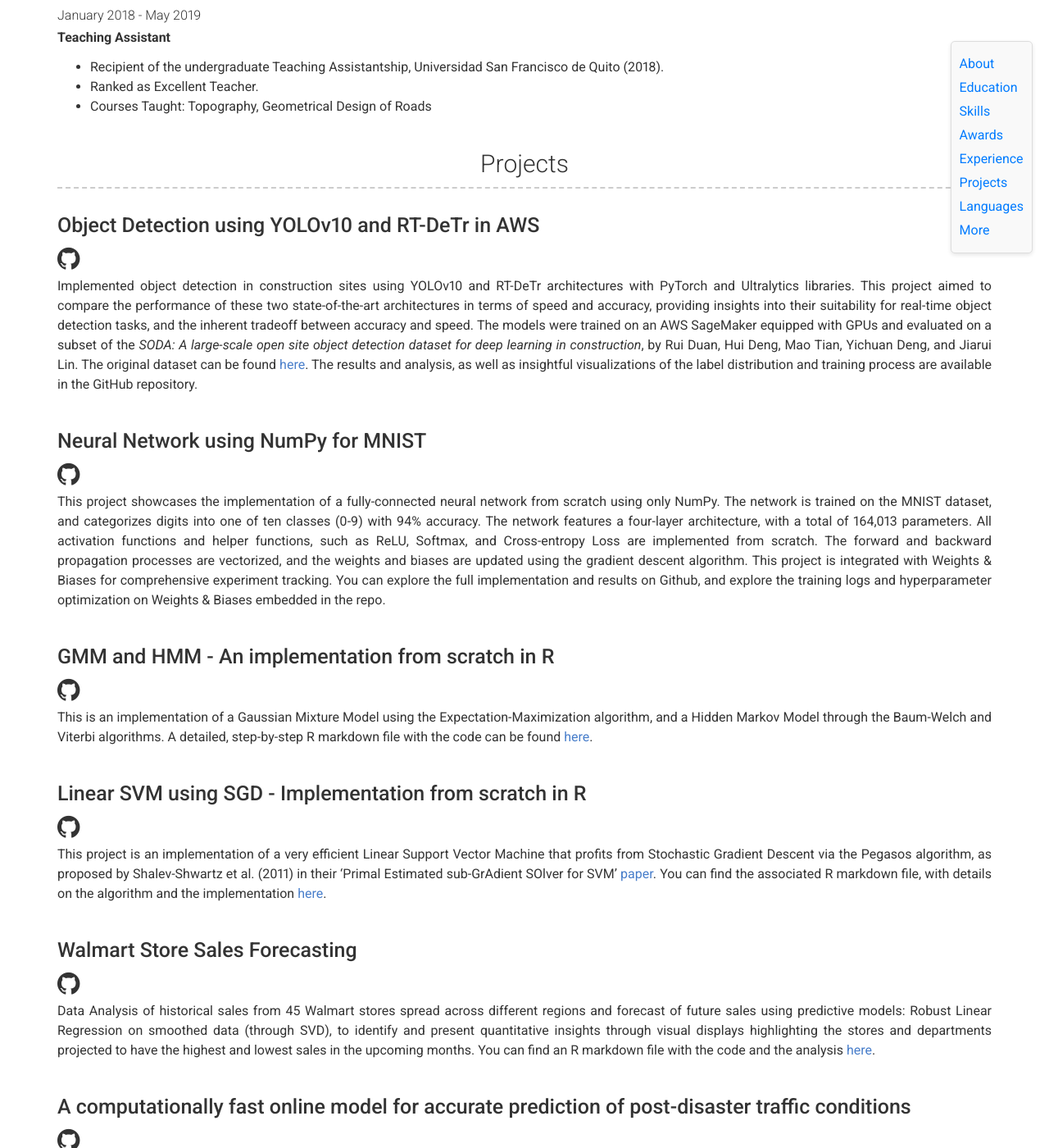
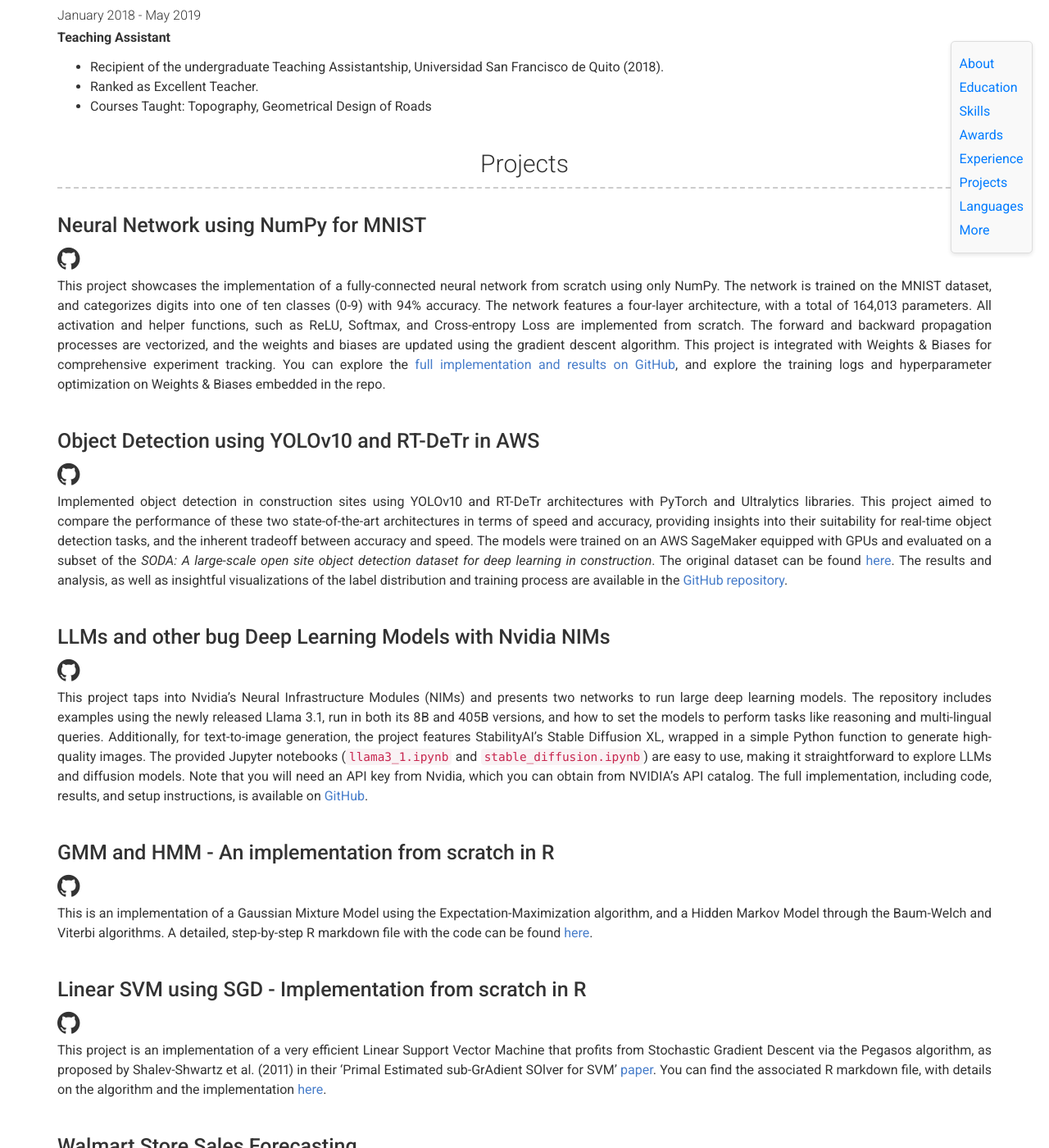
Before and after one commit to fsaudm/fsaudm.github.io, a Jekyll site: the page built from index.md, in a window 1280 px wide and 1400 px high, scrolled down 5098 px. Shown: the whole window at 82% size. Built offline with Jekyll 4.4.1, drawn with Linux system fonts in a browser that asks for light colours.

Commit message:
added nims project

```diff
--- a/_data/projects.yml
+++ b/_data/projects.yml
@@ -1,15 +1,19 @@
 # Project template
+
+- name: Neural Network using NumPy for MNIST
+  github: fsaudm/NeuralNet_in_NumPy
+  description: |
+    This project showcases the implementation of a fully-connected neural network from scratch using only NumPy. The network is trained on the MNIST dataset, and categorizes digits into one of ten classes (0-9) with 94% accuracy. The network features a four-layer architecture, with a total of 164,013 parameters. All activation and helper functions, such as ReLU, Softmax, and Cross-entropy Loss are implemented from scratch. The forward and backward propagation processes are vectorized, and the weights and biases are updated using the gradient descent algorithm. This project is integrated with Weights & Biases for comprehensive experiment tracking. You can explore the [full implementation and results on GitHub](https://github.com/fsaudm/NeuralNet_in_NumPy), and explore the training logs and hyperparameter optimization on Weights & Biases embedded in the repo.
 
 - name: Object Detection using YOLOv10 and RT-DeTr in AWS
   github: fsaudm/YOLOv10_RT-DeTr_in_AWS
   description: |
-    Implemented object detection in construction sites using YOLOv10 and RT-DeTr architectures with PyTorch and Ultralytics libraries. This project aimed to compare the performance of these two state-of-the-art architectures in terms of speed and accuracy, providing insights into their suitability for real-time object detection tasks, and the inherent tradeoff between accuracy and speed. The models were trained on an AWS SageMaker equipped with GPUs and evaluated on a subset of the *SODA: A large-scale open site object detection dataset for deep learning in construction*, by Rui Duan, Hui Deng, Mao Tian, Yichuan Deng, and Jiarui Lin. The original dataset can be found [here](https://www.sciencedirect.com/science/article/abs/pii/S0926580522003727). The results and analysis, as well as insightful visualizations of the label distribution and training process are available in the GitHub repository.
+    Implemented object detection in construction sites using YOLOv10 and RT-DeTr architectures with PyTorch and Ultralytics libraries. This project aimed to compare the performance of these two state-of-the-art architectures in terms of speed and accuracy, providing insights into their suitability for real-time object detection tasks, and the inherent tradeoff between accuracy and speed. The models were trained on an AWS SageMaker equipped with GPUs and evaluated on a subset of the *SODA: A large-scale open site object detection dataset for deep learning in construction*. The original dataset can be found [here](https://www.sciencedirect.com/science/article/abs/pii/S0926580522003727). The results and analysis, as well as insightful visualizations of the label distribution and training process are available in the [GitHub repository](https://github.com/fsaudm/YOLOv10_RT-DeTr_in_AWS).
 
-- name: Neural Network using NumPy for MNIST
-  github: fsaudm/NeuralNet_in_NumPy
+- name: LLMs and other bug Deep Learning Models with Nvidia NIMs
+  github: fsaudm/Nvidia-nims
   description: |
-    This project showcases the implementation of a fully-connected neural network from scratch using only NumPy. The network is trained on the MNIST dataset, and categorizes digits into one of ten classes (0-9) with 94% accuracy. The network features a four-layer architecture, with a total of 164,013 parameters. All activation functions and helper functions, such as ReLU, Softmax, and Cross-entropy Loss are implemented from scratch. The forward and backward propagation processes are vectorized, and the weights and biases are updated using the gradient descent algorithm. This project is integrated with Weights & Biases for comprehensive experiment tracking. You can explore the full implementation and results on Github, and explore the training logs and hyperparameter optimization on Weights & Biases embedded in the repo.
-
+    This project taps into Nvidia's Neural Infrastructure Modules (NIMs) and presents two networks to run large deep learning models. The repository includes examples using the newly released Llama 3.1, run in both its 8B and 405B versions, and how to set the models to perform tasks like reasoning and multi-lingual queries. Additionally, for text-to-image generation, the project features StabilityAI's Stable Diffusion XL, wrapped in a simple Python function to generate high-quality images. The provided Jupyter notebooks (`llama3_1.ipynb` and `stable_diffusion.ipynb`) are easy to use, making it straightforward to explore LLMs and diffusion models. Note that you will need an API key from Nvidia, which you can obtain from NVIDIA's API catalog. The full implementation, including code, results, and setup instructions, is available on [GitHub](https://github.com/fsaudm/Nvidia-nims).
 
 - name: GMM and HMM - An implementation from scratch in R
   #link: github.com/fsaudm
```
